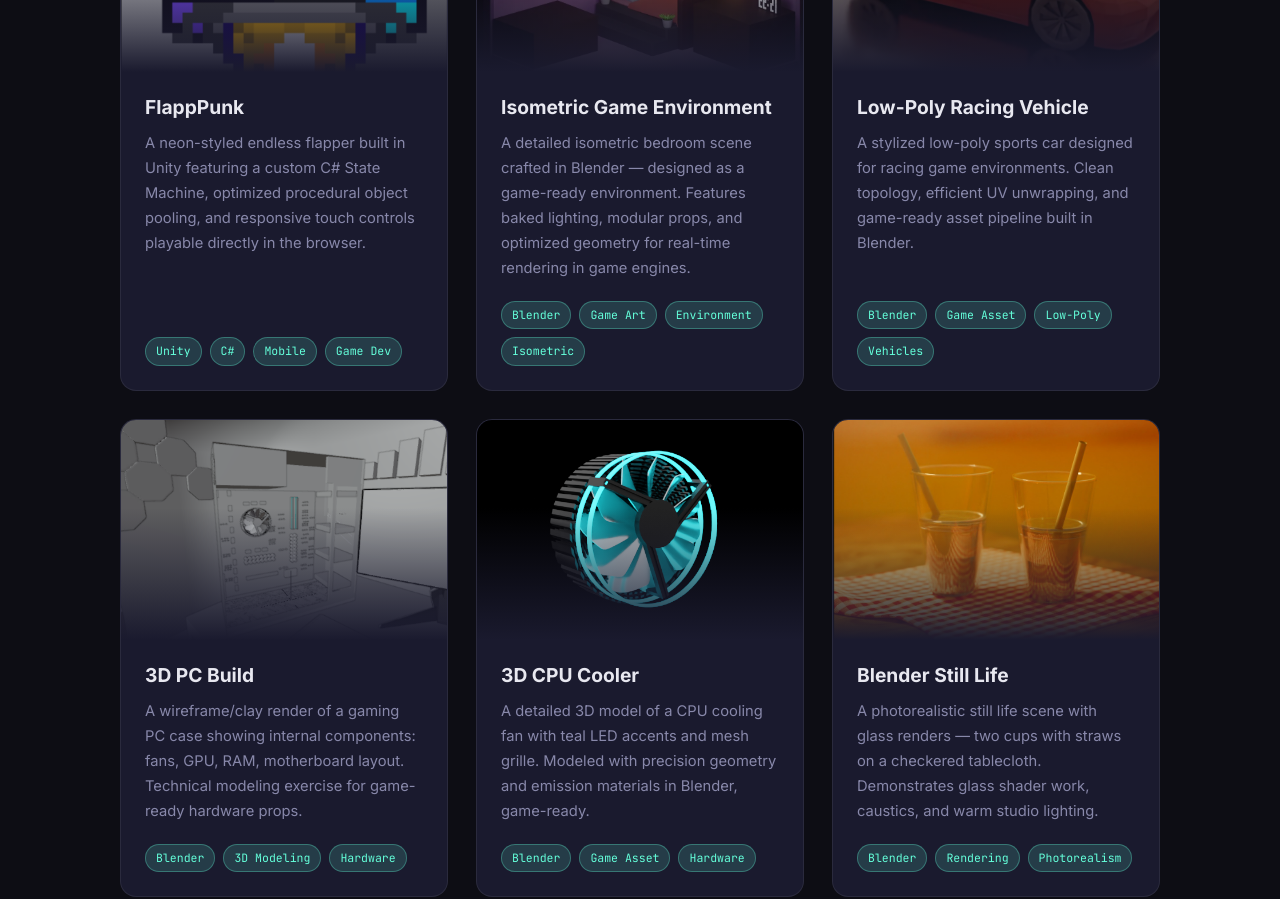
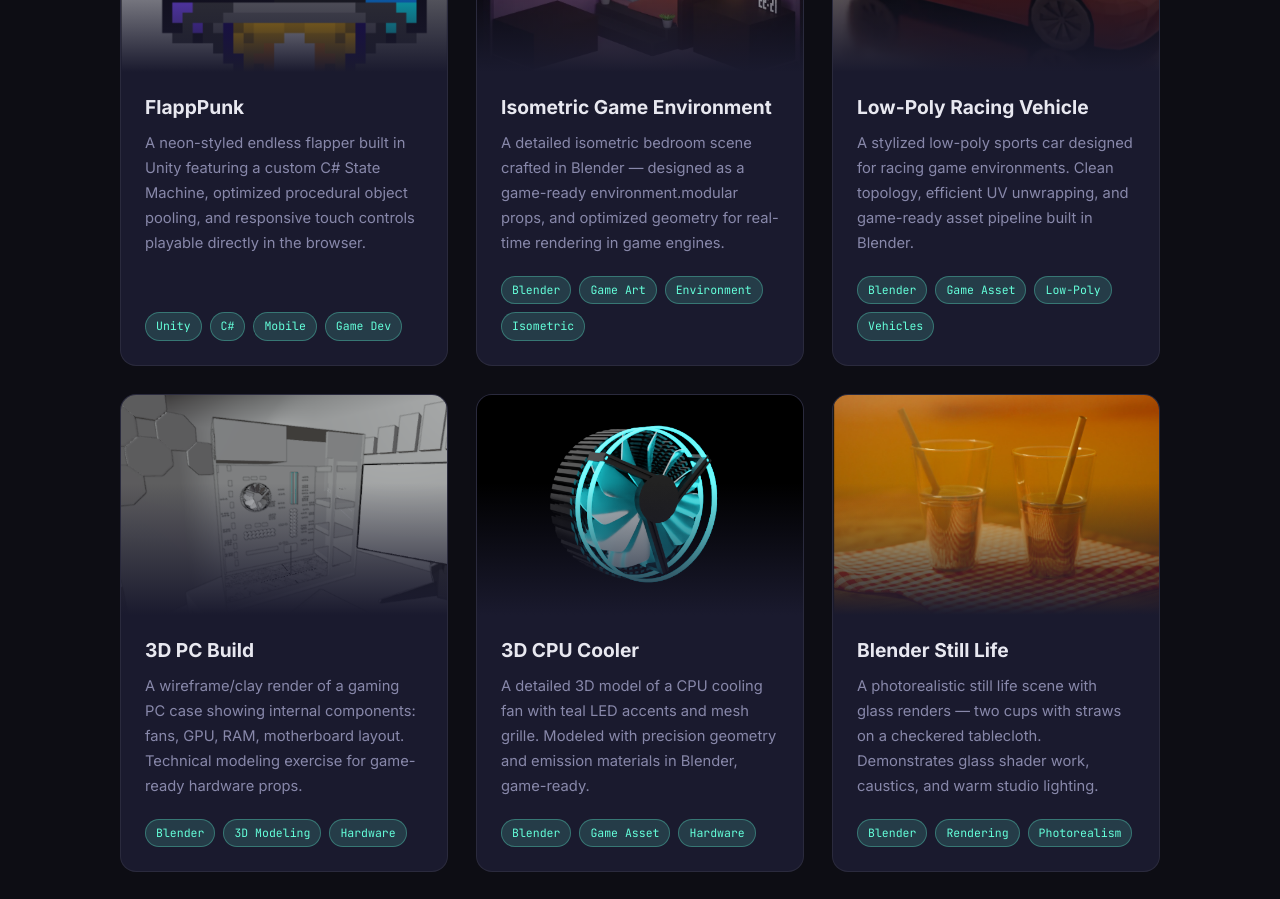
Before and after one commit to Adwait-More/Portfoilo, a React app: page / in a window 1280 px wide. Shown: the part 2120-3019 px from the top of the page. Built offline with nearby package versions, Linux system fonts and the light colour scheme; the HTML template or start-up script is replaced by a standard one.

Commit message:
changes in portfolio

```diff
--- a/src/data/portfolioData.js
+++ b/src/data/portfolioData.js
@@ -70,7 +70,7 @@ export const portfolioData = {
     {
       id: "project-room",
       title: "Isometric Game Environment",
-      description: "A detailed isometric bedroom scene crafted in Blender — designed as a game-ready environment. Features baked lighting, modular props, and optimized geometry for real-time rendering in game engines.",
+      description: "A detailed isometric bedroom scene crafted in Blender — designed as a game-ready environment.modular props, and optimized geometry for real-time rendering in game engines.",
       tags: ["Blender", "Game Art", "Environment", "Isometric"],
       image: imgRoom,
       accentColor: "#c084fc"
```
